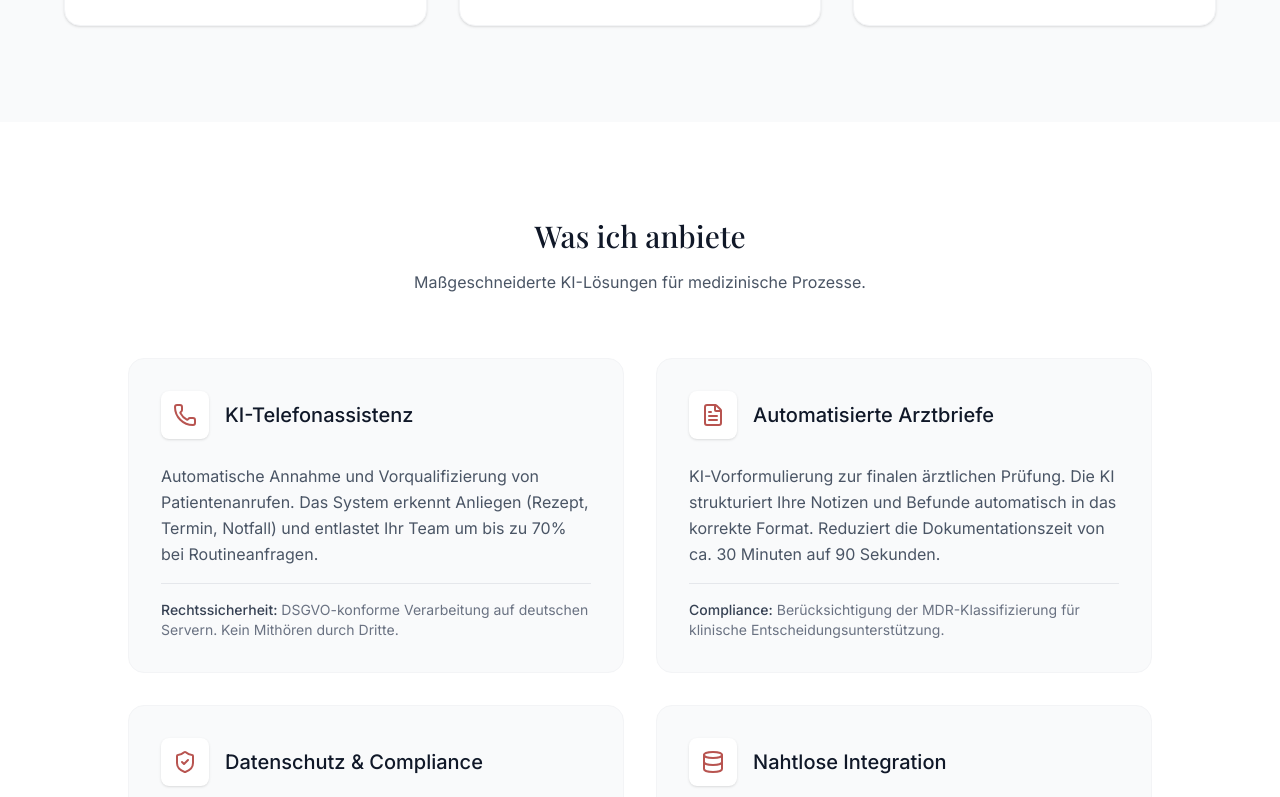
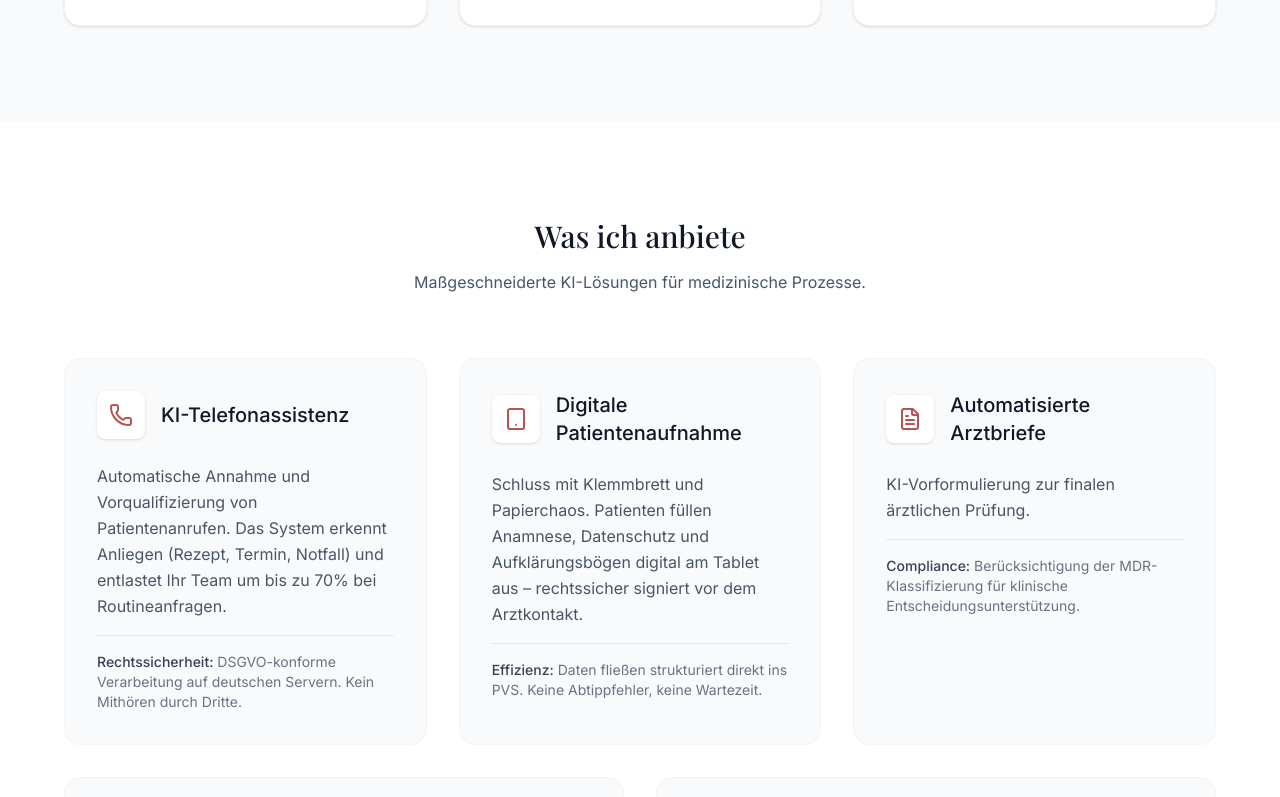
Before and after one commit to fonkape/legalmedtech, a Next.js app: page / in a window 1280 px wide. Shown: the part 2836-3633 px from the top of the page. Built offline with nearby package versions, Linux system fonts and the light colour scheme; a web font is replaced by a local one.

Commit message:
Update UseCases layout, InteractivePraxis background, and SocialProof headline

```diff
--- a/src/components/InteractivePraxis.tsx
+++ b/src/components/InteractivePraxis.tsx
@@ -78,7 +78,7 @@ export function InteractivePraxis() {
                         <img
                             src="/praxis-isometric-v6.png"
                             alt="Interaktive Praxis Übersicht"
-                            className="w-full h-full object-contain"
+                            className="w-full h-full object-contain mix-blend-multiply"
                         />
                     </div>
 
--- a/src/components/SocialProofTeaser.tsx
+++ b/src/components/SocialProofTeaser.tsx
@@ -30,7 +30,7 @@ export function SocialProofTeaser() {
                             <div className="p-3 bg-white rounded-full shadow-sm">
                                 <Clock className="w-5 h-5 text-primary" />
                             </div>
-                            <span className="text-4xl font-serif font-medium text-gray-900">90 sek</span>
+                            <span className="text-4xl font-serif font-medium text-gray-900">90 Min</span>
                         </div>
                         <p className="text-gray-600 leading-relaxed">
                             <span className="font-medium text-gray-900">Ø 90 Minuten Zeitersparnis</span> pro Tag für das Praxisteam. KI reduziert die Dokumentationszeit drastisch und schafft Raum für Patienten.
--- a/src/components/UseCases.tsx
+++ b/src/components/UseCases.tsx
@@ -1,4 +1,4 @@
-import { Phone, FileText, ShieldCheck, Database } from "lucide-react";
+import { Phone, FileText, ShieldCheck, Database, Tablet } from "lucide-react";
 
 export function UseCases() {
     return (
@@ -13,9 +13,11 @@ export function UseCases() {
                     </p>
                 </div>
 
-                <div className="grid grid-cols-1 md:grid-cols-2 gap-8 max-w-5xl mx-auto">
+                <div className="grid grid-cols-1 md:grid-cols-6 gap-8 max-w-6xl mx-auto">
+                    {/* Row 1: 3 Items (col-span-2 each) */}
+
                     {/* Use Case 1: Telefon-Assistent */}
-                    <div className="p-8 bg-gray-50 rounded-2xl border border-gray-100">
+                    <div className="md:col-span-2 p-8 bg-gray-50 rounded-2xl border border-gray-100">
                         <div className="flex items-center gap-4 mb-6">
                             <div className="p-3 bg-white rounded-lg shadow-sm">
                                 <Phone className="w-6 h-6 text-primary" />
@@ -30,8 +32,24 @@ export function UseCases() {
                         </p>
                     </div>
 
-                    {/* Use Case 2: Arztbrief-Generator */}
-                    <div className="p-8 bg-gray-50 rounded-2xl border border-gray-100">
+                    {/* Use Case 2: Digitale Patientenaufnahme (NEW) */}
+                    <div className="md:col-span-2 p-8 bg-gray-50 rounded-2xl border border-gray-100">
+                        <div className="flex items-center gap-4 mb-6">
+                            <div className="p-3 bg-white rounded-lg shadow-sm">
+                                <Tablet className="w-6 h-6 text-primary" />
+                            </div>
+                            <h3 className="text-xl font-medium text-gray-900">Digitale Patientenaufnahme</h3>
+                        </div>
+                        <p className="text-gray-600 leading-relaxed mb-4">
+                            Schluss mit Klemmbrett und Papierchaos. Patienten füllen Anamnese, Datenschutz und Aufklärungsbögen digital am Tablet aus – rechtssicher signiert vor dem Arztkontakt.
+                        </p>
+                        <p className="text-sm text-gray-500 border-t border-gray-200 pt-4 mt-4">
+                            <span className="font-medium text-gray-700">Effizienz:</span> Daten fließen strukturiert direkt ins PVS. Keine Abtippfehler, keine Wartezeit.
+                        </p>
+                    </div>
+
+                    {/* Use Case 3: Arztbrief-Generator */}
+                    <div className="md:col-span-2 p-8 bg-gray-50 rounded-2xl border border-gray-100">
                         <div className="flex items-center gap-4 mb-6">
                             <div className="p-3 bg-white rounded-lg shadow-sm">
                                 <FileText className="w-6 h-6 text-primary" />
@@ -39,15 +57,17 @@ export function UseCases() {
                             <h3 className="text-xl font-medium text-gray-900">Automatisierte Arztbriefe</h3>
                         </div>
                         <p className="text-gray-600 leading-relaxed mb-4">
-                            KI-Vorformulierung zur finalen ärztlichen Prüfung. Die KI strukturiert Ihre Notizen und Befunde automatisch in das korrekte Format. Reduziert die Dokumentationszeit von ca. 30 Minuten auf 90 Sekunden.
+                            KI-Vorformulierung zur finalen ärztlichen Prüfung.
                         </p>
                         <p className="text-sm text-gray-500 border-t border-gray-200 pt-4 mt-4">
                             <span className="font-medium text-gray-700">Compliance:</span> Berücksichtigung der MDR-Klassifizierung für klinische Entscheidungsunterstützung.
                         </p>
                     </div>
 
-                    {/* Use Case 3: DSGVO & Compliance */}
-                    <div className="p-8 bg-gray-50 rounded-2xl border border-gray-100">
+                    {/* Row 2: 2 Items (col-span-3 each) */}
+
+                    {/* Use Case 4: DSGVO & Compliance */}
+                    <div className="md:col-span-3 p-8 bg-gray-50 rounded-2xl border border-gray-100">
                         <div className="flex items-center gap-4 mb-6">
                             <div className="p-3 bg-white rounded-lg shadow-sm">
                                 <ShieldCheck className="w-6 h-6 text-primary" />
@@ -62,8 +82,8 @@ export function UseCases() {
                         </p>
                     </div>
 
-                    {/* Use Case 4: PVS-Integration */}
-                    <div className="p-8 bg-gray-50 rounded-2xl border border-gray-100">
+                    {/* Use Case 5: PVS-Integration */}
+                    <div className="md:col-span-3 p-8 bg-gray-50 rounded-2xl border border-gray-100">
                         <div className="flex items-center gap-4 mb-6">
                             <div className="p-3 bg-white rounded-lg shadow-sm">
                                 <Database className="w-6 h-6 text-primary" />
```
